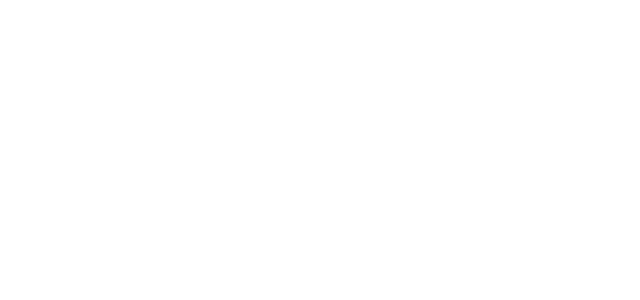
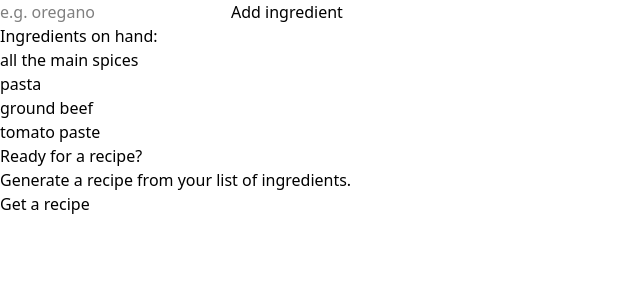
Before and after one commit to system-Barinda/React-project-of-learning, a React (Vite) app in the folder React_learning/: page / in a window 1280 px wide. Shown: the top 300 px of the page, without its empty margins (0-640 px from the left). Built offline with nearby package versions, Linux system fonts and the light colour scheme.

Commit message:
chore:done to run all

```diff
--- a/React_learning/src/chefClaude/Main.jsx
+++ b/React_learning/src/chefClaude/Main.jsx
@@ -1,6 +1,51 @@
-import ClaudeRecipe from "./ClaudeRecipe";
-import IngredientsList from "./IngredientsList";
+import React from "react"
+import IngredientsList from "./IngredientsList"
+import ClaudeRecipe from "./ClaudeRecipe"
 
-export default function App(){
+export default function Main() {
+    const [ingredients, setIngredients] = React.useState(
+        ["all the main spices", "pasta", "ground beef", "tomato paste"]
+    )
+    const [recipeShown, setRecipeShown] = React.useState(false)
 
+    function toggleRecipeShown() {
+        setRecipeShown(prevShown => !prevShown)
+    }
+
+    const ingredientsListItems = ingredients.map(ingredient => (
+        <li key={ingredient}>{ingredient}</li>
+    ))
+
+    function addIngredient(formData) {
+        const newIngredient = formData.get("ingredient")
+        setIngredients(prevIngredients => [...prevIngredients, newIngredient])
+    }
+
+    return (
+        <main>
+            <form action={addIngredient} className="add-ingredient-form">
+                <input
+                    type="text"
+                    placeholder="e.g. oregano"
+                    aria-label="Add ingredient"
+                    name="ingredient"
+                />
+                <button>Add ingredient</button>
+            </form>
+
+            {ingredients.length > 0 && <section>
+                <h2>Ingredients on hand:</h2>
+                <ul className="ingredients-list" aria-live="polite">{ingredientsListItems}</ul>
+                {ingredients.length > 3 && <div className="get-recipe-container">
+                    <div>
+                        <h3>Ready for a recipe?</h3>
+                        <p>Generate a recipe from your list of ingredients.</p>
+                    </div>
+                    <button onClick={toggleRecipeShown}>Get a recipe</button>
+                </div>}
+            </section>}
+
+            {recipeShown && <ClaudeRecipe />}
+        </main>
+    )
 }
```
